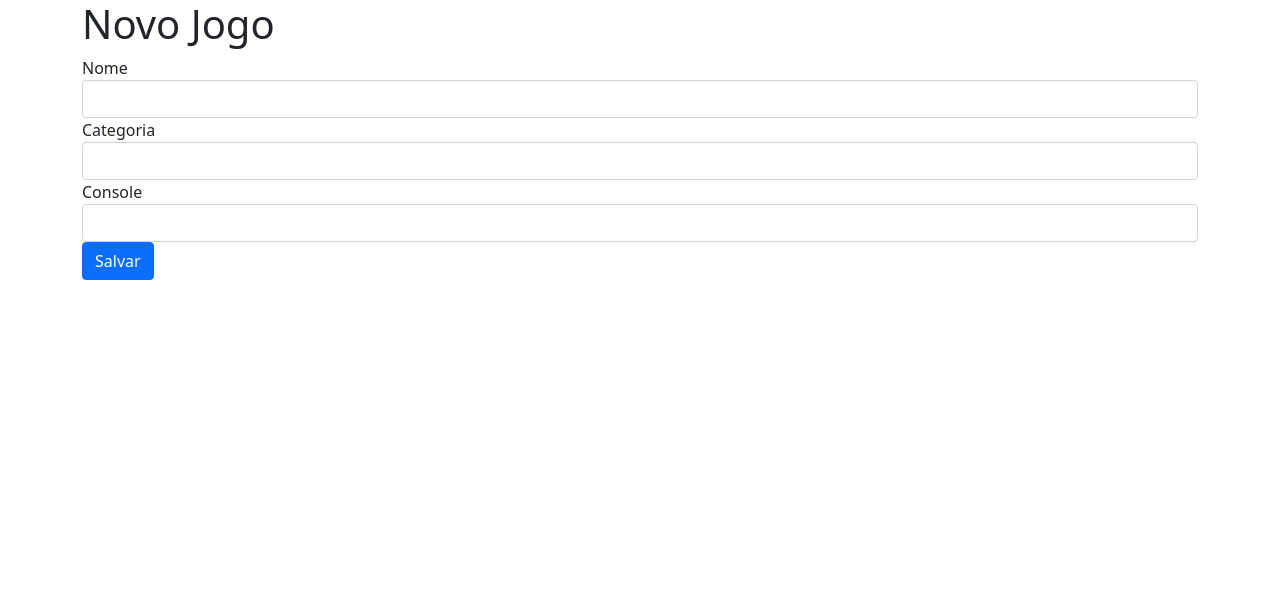
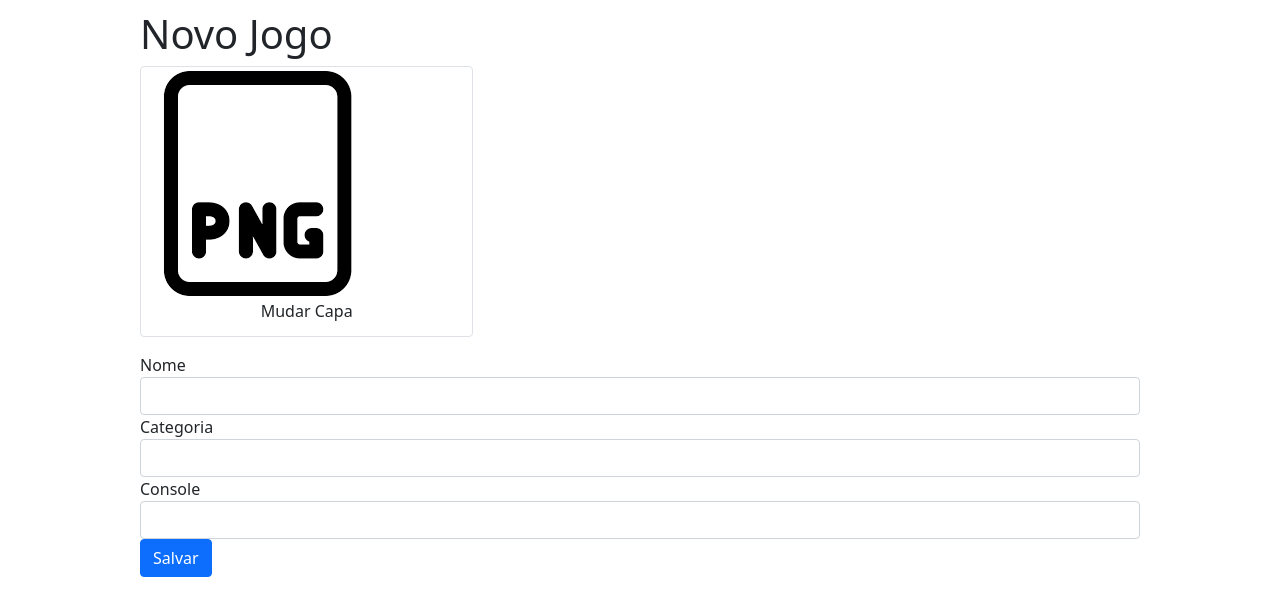
Before and after one commit to leofardo/flask-crud, a Flask app: page /novo in a window 1280 px wide. Shown: the top 616 px of the page. Run offline with Flask 3, Linux system fonts and the light colour scheme; the visitor is signed in with stand-in values (Sample User, id 1); some libraries are stand-ins or nearby versions.

Commit message:
Adição de imagens dos jogos

```diff
--- a/config.py
+++ b/config.py
@@ -1,3 +1,5 @@
+import os
+
 SECRET_KEY = 'alura'
 
 #ORM SQLALCHEMY SERVE PARA EM CASOS DE TROCA DE SGBD, TEM COMO TROCAR DIRETO NA VAIRAVEL SGBD
@@ -12,3 +14,5 @@ SQLALCHEMY_DATABASE_URI = \
     servidor = 'localhost',
     database = 'jogoteca'
 )
+
+UPLOAD_PATH = os.path.dirname(os.path.abspath(__file__)) + '/uploads'
--- /dev/null
+++ b/static/app.css
@@ -0,0 +1,68 @@
+body {
+    padding-top: 10px;
+}
+
+.btn {
+    margin-bottom: 10px;
+}
+
+.container {
+    border-radius: 4px;
+    margin: auto;
+    width: 80%;
+}
+
+.little-container {
+    width: 40%;
+    margin: auto;
+}
+
+figcaption {
+    text-align: center;
+    margin: 3px auto;
+}
+
+.fileContainer {
+    overflow: hidden;
+    position: relative;
+}
+
+.fileContainer [type=file] {
+    cursor: pointer;
+    display: block;
+    font-size: 999px;
+    filter: alpha(opacity=0);
+    min-height: 100%;
+    min-width: 100%;
+    opacity: 0;
+    position: absolute;
+    right: 0;
+    text-align: right;
+    top: 0;
+}
+
+td {
+    text-align: center;
+}
+
+.formularioJogo {
+    display: flex;
+}
+
+.formularioImagem {
+    margin-right: 16px
+}
+
+.buttons {
+    margin-top: 16px
+}
+
+.inputBox {
+    width: 700px;
+}
+
+.inputsJogo {
+    width: 100%;
+    margin-left: 1em;
+    margin-bottom: 1em;
+}
--- a/templates/novo.html
+++ b/templates/novo.html
@@ -1,6 +1,17 @@
 {% extends "template.html" %}
 {% block conteudo %}
-      <form action="{{ url_for('criar') }}" method="post">
+      <form action="{{ url_for('criar') }}" method="post" enctype="multipart/form-data">
+
+        <figure class="img-thumbnail col-md-4">
+          <img class="img-fluid" src="{{ url_for('imagem', nome_arquivo='sample.png')}}">
+            <figcaption>
+              <label class="fileContainer">
+                Mudar Capa
+                <input type="file" id="arquivo" name="arquivo"  accept=".png">
+              </label>
+            </figcaption>
+        </figure>
+
         <fieldset>
           <div class="form-group">
             <label for="nome">Nome</label>
--- a/templates/template.html
+++ b/templates/template.html
@@ -5,6 +5,7 @@
         <meta name="viewport" content="width=device-width, initial-scale=1">
         <title>Jogoteca</title>
         <link rel="stylesheet" href="{{ url_for('static', filename='bootstrap.css') }}">
+        <link rel="stylesheet" href="{{ url_for('static', filename='app.css') }}">
     </head>
     <body>
         <div class="container">
--- a/views.py
+++ b/views.py
@@ -1,4 +1,4 @@
-from flask import render_template, request, redirect, session, flash, url_for
+from flask import render_template, request, redirect, session, flash, url_for, send_from_directory
 from jogoteca import app, db
 from models import Jogos, Usuarios
 
@@ -22,7 +22,7 @@ def criar():
     console = request.form['console']
 
     jogo = Jogos.query.filter_by(nome=nome).first()
-
+    print(jogo)
     if jogo:
         flash('Jogo Já existente.')
         return redirect(url_for('novo'))
@@ -31,6 +31,14 @@ def criar():
     novo_jogo = Jogos(nome=nome, categoria=categoria, console=console)
     db.session.add(novo_jogo)
     db.session.commit()
+
+    #salvando o arquivo
+    arquivo = request.files['arquivo']
+
+    #buscando o diretorio na aba config
+    upload_path = app.config['UPLOAD_PATH']
+    arquivo.save(f'{upload_path}/capa{novo_jogo.id}.png')
+
 
     return redirect(url_for('index'))
 
@@ -98,3 +106,7 @@ def deletar(id):
     flash('Jogo deletado com sucesso')
 
     return redirect(url_for('index'))
+
+@app.route('/uploads/<nome_arquivo>')
+def imagem(nome_arquivo):
+    return send_from_directory('uploads', nome_arquivo)
```
Also changed, not shown: uploads/sample.png (added).
